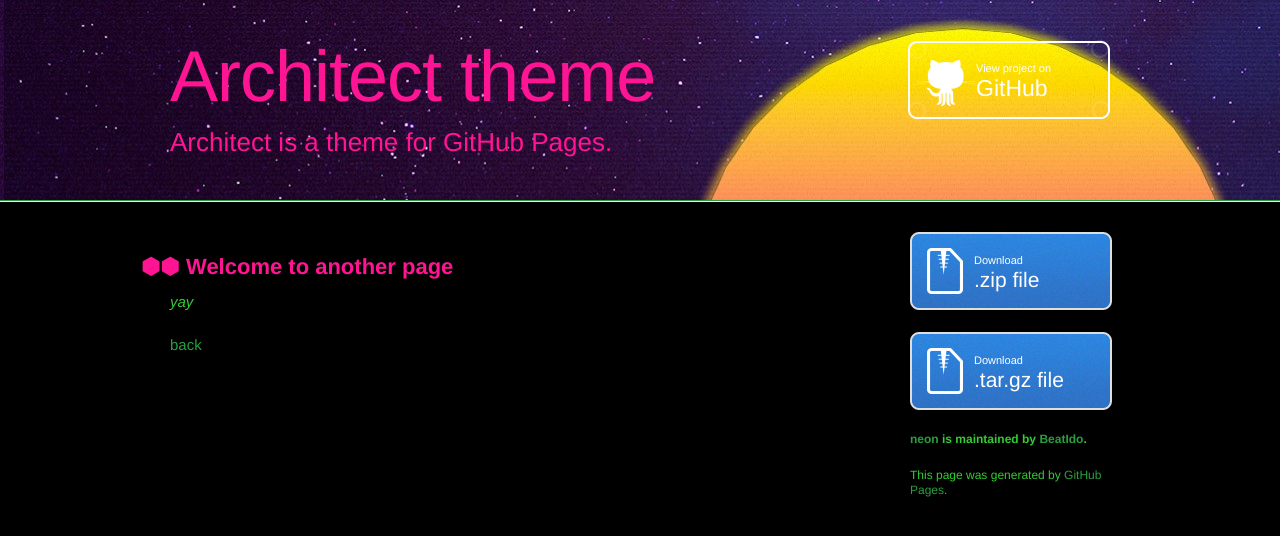
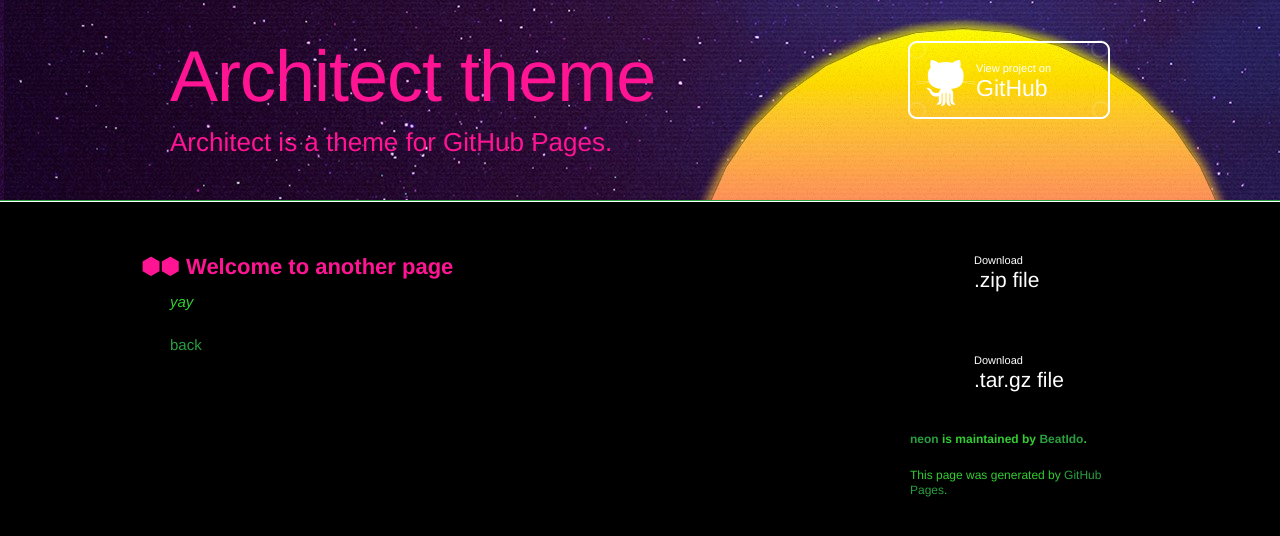
Before and after one commit to BeatIdo/neon, a Jekyll site: the page built from another-page.md, in a window 1280 px wide. Shown: the top 536 px of the page. Built offline with Jekyll 4.4.1, drawn with Linux system fonts in a browser that asks for light colours; our own code applies the rules of GitHub Pages for plain Markdown files.

Commit message:
Update jekyll-theme-architect.scss

```diff
--- a/_sass/jekyll-theme-architect.scss
+++ b/_sass/jekyll-theme-architect.scss
@@ -123,7 +123,7 @@ aside a.button {
   padding-left: 64px;
   margin-bottom: 20px;
   font-size: 21px;
-  background: transparent url(../images/download-button.png) 0 0 no-repeat;
+  /* background: transparent url(../images/download-button.png) 0 0 no-repeat; */
 }
 
 code, pre {
```
